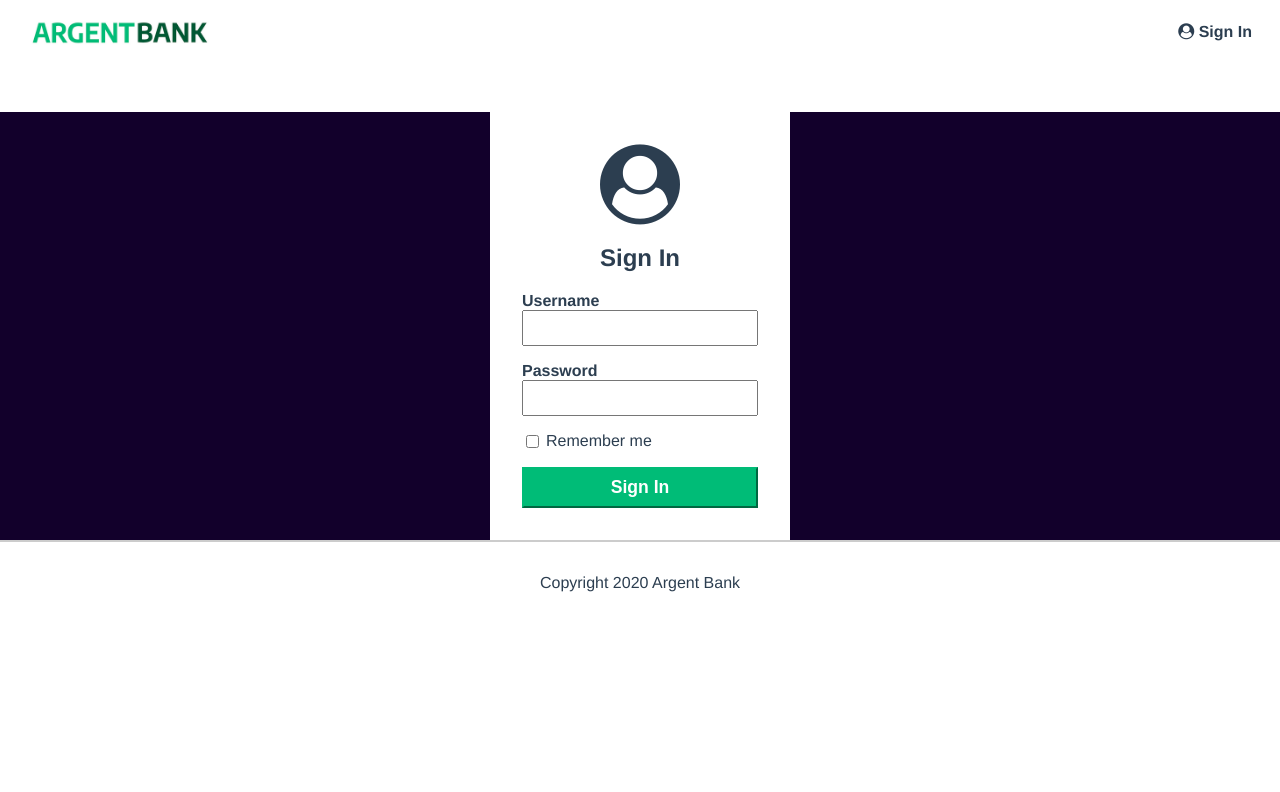
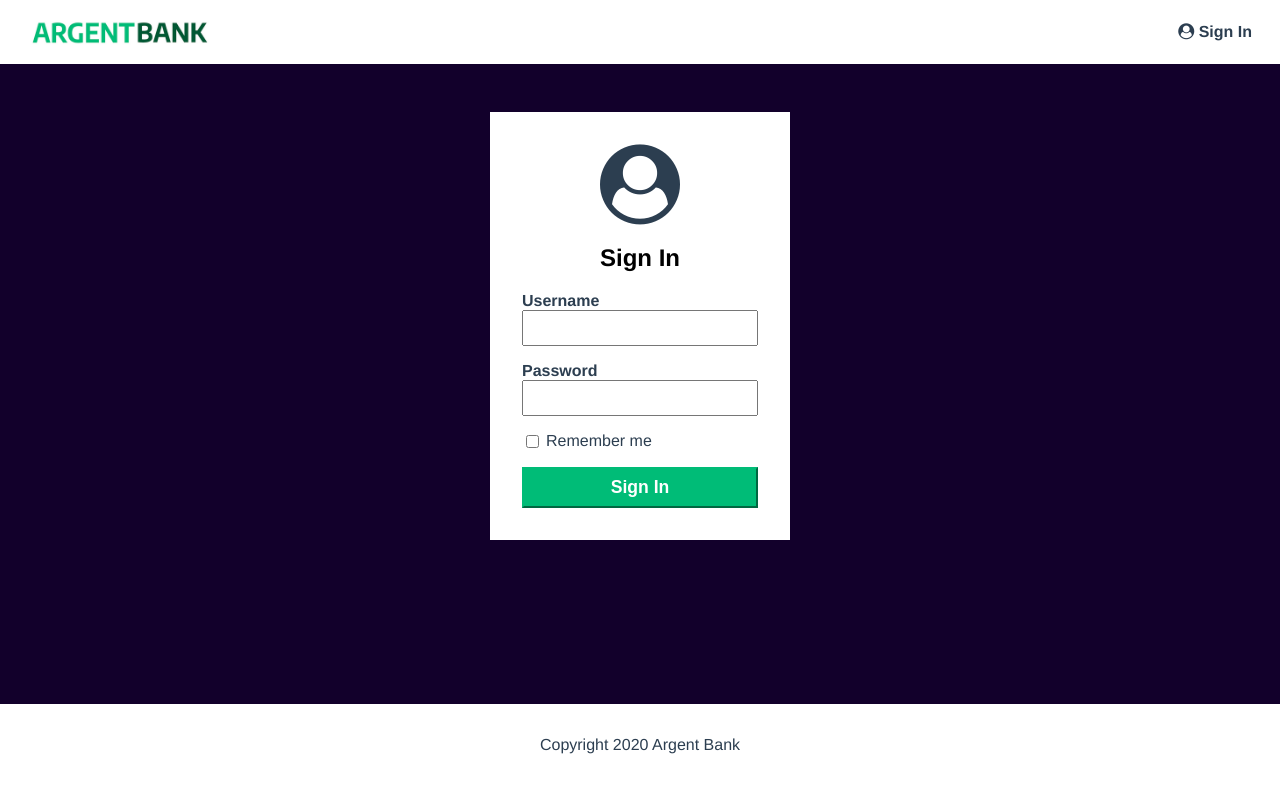
Before and after one commit to kezuk-dev/ArgentBank, a React (Create React App) app in the folder client/: page /signin in a window 1280 px wide. Shown: the top 792 px of the page. Built offline with nearby package versions, Linux system fonts and the light colour scheme.

Commit message:
SWAGGER CHANGE + Front change + Fix back

```diff
--- a/client/src/components/account/account.css
+++ b/client/src/components/account/account.css
@@ -3,7 +3,8 @@
     justify-content: space-between;
     align-items: center;
     border: 1px solid black;
-    background-color: #fff;
+    border-radius: 15px;
+    background-color: #181a19d3;
     width: 80%;
     margin: 0 auto;
     flex-direction: column;
@@ -17,10 +18,12 @@
     margin: 0;
     font-size: 2.5rem;
     font-weight: bold;
+    color: white;
 }
 
 .account-amount-description {
     margin: 0;
+    color: white;
 }
 
 .account-title {
@@ -28,6 +31,7 @@
     padding: 0;
     font-size: 1rem;
     font-weight: normal;
+    color: white;
 }
 
 .account-content-wrapper {
--- a/client/src/components/editing/edit.css
+++ b/client/src/components/editing/edit.css
@@ -1,3 +1,9 @@
+h1 {
+    color: black;
+    font-style: normal;
+
+}
+
 .user-edit-container {
     display: flex;
     flex-direction: column;
@@ -13,13 +19,14 @@
 
 .form-group {
     display: flex;
-    flex-direction: column;
+    flex-direction: row;
     margin-bottom: 10px;
 }
 
 .form-group label {
     margin-bottom: 5px;
-    font-weight: bold;
+    margin-right: 5px;
+    color:black;
 }
 
 .input-button,
--- a/client/src/components/features/Features.jsx
+++ b/client/src/components/features/Features.jsx
@@ -1,13 +1,5 @@
 import React from 'react';
 import "./features.css";
-
-const FeatureItem = ({ icon, title, description }) => (
-  <div className="feature-item">
-    <img src={icon} alt={`${title} Icon`} className="feature-icon" />
-    <h3 className="feature-item-title">{title}</h3>
-    <p>{description}</p>
-  </div>
-);
 
 function Features({ features }) {
   return (
--- a/client/src/components/footer/footer.css
+++ b/client/src/components/footer/footer.css
@@ -1,7 +1,6 @@
 .footer {
     display: flex;
     justify-content: center;
-    border-top: 2px solid #ccc;
     padding: 2rem 0 1.5rem;
 }
 
--- a/client/src/index.css
+++ b/client/src/index.css
@@ -13,6 +13,12 @@ body {
   min-height: 100vh;
 }
 
+main {
+  margin: 0;
+  display: flex;
+  flex-direction: column;
+  min-height: 80vh;
+}
 .main {
   flex: 1;
 }
--- a/client/src/index.js
+++ b/client/src/index.js
@@ -9,25 +9,25 @@ import { Provider } from "react-redux";
 import { configureStore } from "@reduxjs/toolkit";
 import rootReducer from "./reducer/rootReducer.js";
 
+
 const store = configureStore({
   reducer: rootReducer,
   devTools: true,
 });
 
 const root = ReactDOM.createRoot(document.getElementById('root'));
+
 root.render(
   <Provider store={store}>
     <React.StrictMode>
         <Router>
-            <div className="router container">
           <Header />
                   <Routes>
                     <Route path="/" element={<Home />}/>
                     <Route path="/signin" element={<Logging />}/>
-                    <Route path="/profile" element={<User />}/>
+                    <Route path="/profile" element={<User />} />
                   </Routes>
             <Footer />
-            </div>
         </Router>
     </React.StrictMode>
   </Provider>
--- a/client/src/pages/logging/Logging.jsx
+++ b/client/src/pages/logging/Logging.jsx
@@ -66,7 +66,7 @@ function Logging() {
 
   return (
     <main className="main bg-dark">
-      <section className="sign-in-content">
+      <section className="sign-in-content bg-dark">
         <i className="fa fa-user-circle sign-in-icon"></i>
         <h1>Sign In</h1>
         <form onSubmit={handleLogin}>
--- a/client/src/pages/user/User.jsx
+++ b/client/src/pages/user/User.jsx
@@ -45,7 +45,7 @@ function User() {
       const response = await fetch(
         `http://localhost:3001/api/v1/user/profile`,
         {
-          method: "POST",
+          method: "GET",
           headers: { Authorization: `Bearer ${token}` },
         }
       );
@@ -77,8 +77,10 @@ function User() {
   });
 
   return (
-    <main className="main bg-dark">
-      <EditUser />
+    <main className="main">
+      <div class="header">
+        <EditUser />
+      </div>
       <h2 className="sr-only">Accounts</h2>
       {accounts.map((account) => (
         <Account
```
Also changed, not shown: client/src/components/featuresItem/FeaturesItem.jsx (added, +11 -0 lines), client/src/components/header/Header.jsx (line endings or trailing spaces), 2 other files (tests, documents, lock files or other folders). Lines whose indentation alone changed are shown as unchanged.
